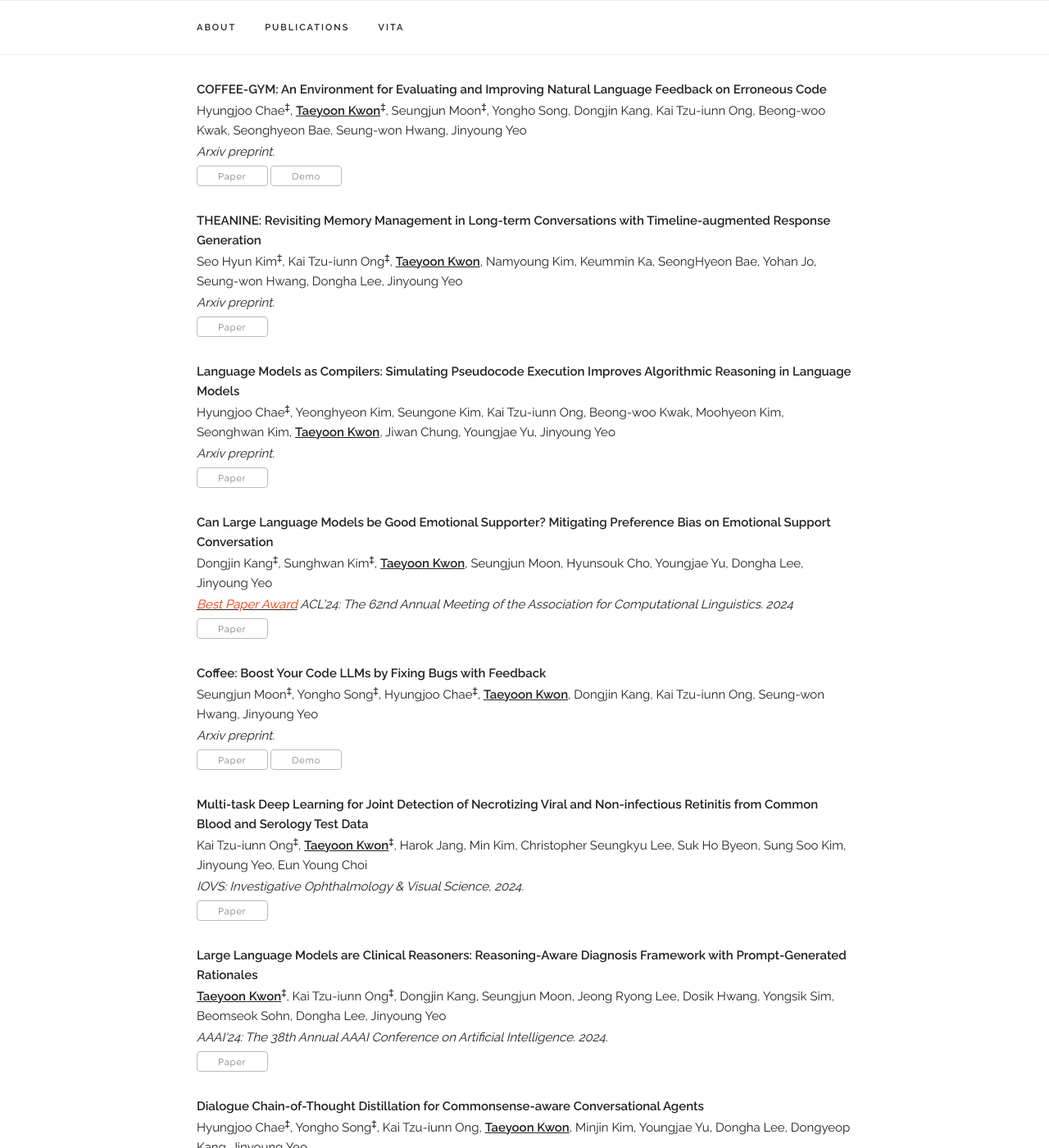
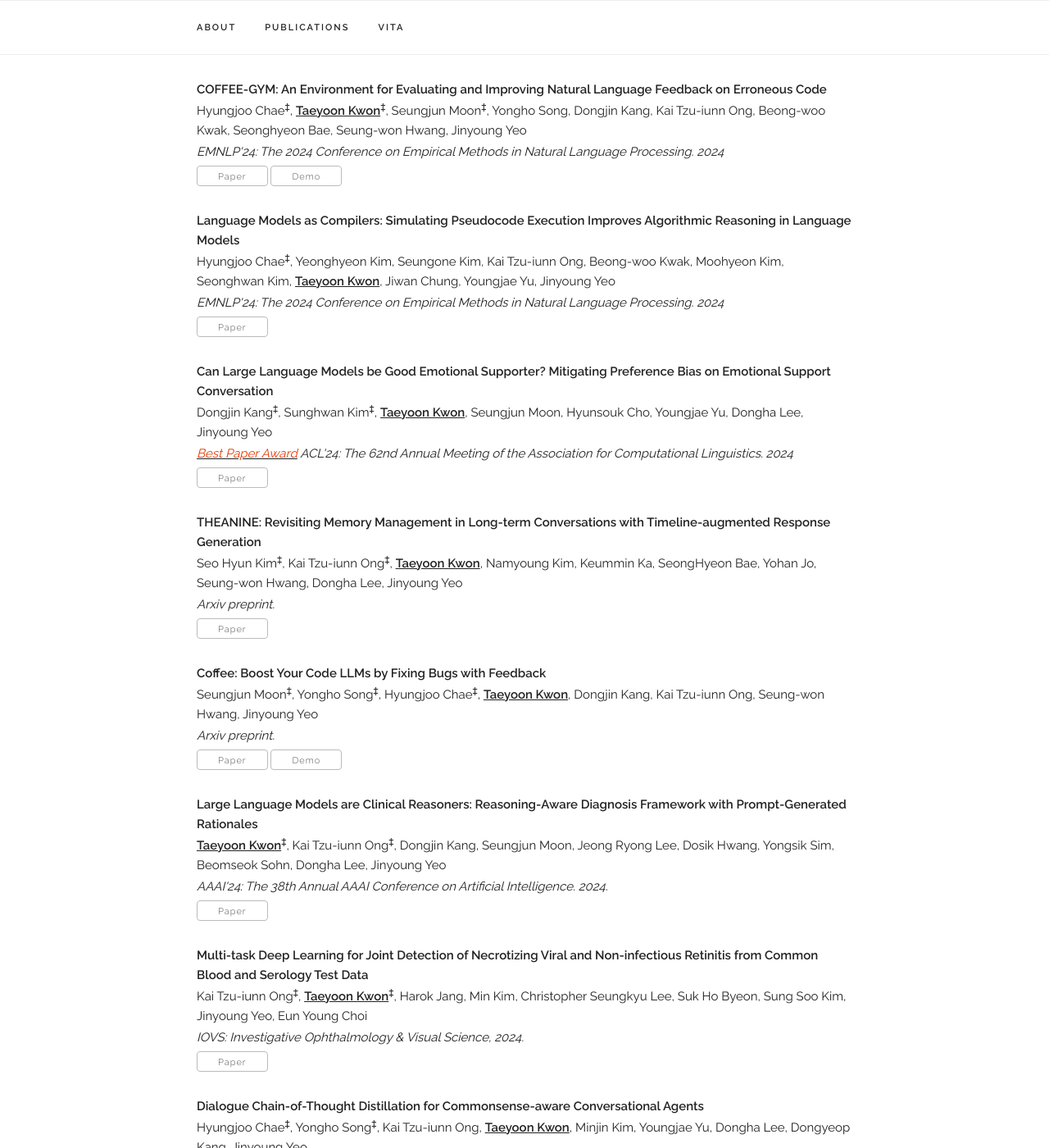
Before and after one commit to Connoriginal/Connoriginal.github.io, a Jekyll site: the page built from index.html, in a window 1280 px wide and 1400 px high, scrolled down 1173 px. Shown: the whole window at 82% size. Built offline with Jekyll 4.4.1, drawn with Linux system fonts in a browser that asks for light colours; some web fonts are replaced.

Commit message:
update 0923

```diff
--- a/_data/publications.yaml
+++ b/_data/publications.yaml
@@ -8,28 +8,28 @@ papers:
 
   - title: "COFFEE-GYM: An Environment for Evaluating and Improving Natural Language Feedback on Erroneous Code"
     authors: "Hyungjoo Chae<sup>‡</sup>, <b><u>Taeyoon Kwon</u></b><sup>‡</sup>, Seungjun Moon<sup>‡</sup>, Yongho Song, Dongjin Kang, Kai Tzu-iunn Ong, Beong-woo Kwak, Seonghyeon Bae, Seung-won Hwang, Jinyoung Yeo"
-    venue: "Arxiv preprint."
+    venue: "EMNLP'24: The 2024 Conference on Empirical Methods in Natural Language Processing. 2024"
     paper_pdf: "https://huggingface.co/spaces/Coffee-Gym/Project-Coffee-Gym/blob/main/ACL24__Code_Edit.pdf"
     demo: "https://huggingface.co/spaces/Coffee-Gym/Project-Coffee-Gym"
-    selected: n
+    selected: y
+
+  - title: "Language Models as Compilers: Simulating Pseudocode Execution Improves Algorithmic Reasoning in Language Models"
+    authors: "Hyungjoo Chae<sup>‡</sup>, Yeonghyeon Kim, Seungone Kim, Kai Tzu-iunn Ong, Beong-woo Kwak, Moohyeon Kim, Seonghwan Kim, <b><u>Taeyoon Kwon</u></b>, Jiwan Chung, Youngjae Yu, Jinyoung Yeo"
+    venue: "EMNLP'24: The 2024 Conference on Empirical Methods in Natural Language Processing. 2024"
+    paper_pdf: "https://arxiv.org/abs/2404.02575"
+    selected: y
+
+  - title: "Can Large Language Models be Good Emotional Supporter? Mitigating Preference Bias on Emotional Support Conversation"
+    authors: "Dongjin Kang<sup>‡</sup>, Sunghwan Kim<sup>‡</sup>, <b><u>Taeyoon Kwon</u></b>, Seungjun Moon, Hyunsouk Cho, Youngjae Yu, Dongha Lee, Jinyoung Yeo"
+    venue: "<u><a style='color:#ea3800'>Best Paper Award</a></u> ACL'24: The 62nd Annual Meeting of the Association for Computational Linguistics. 2024"
+    paper_pdf: "https://arxiv.org/abs/2402.13211"
+    selected: y
 
   - title: "THEANINE: Revisiting Memory Management in Long-term Conversations with Timeline-augmented Response Generation"
     authors: "Seo Hyun Kim<sup>‡</sup>, Kai Tzu-iunn Ong<sup>‡</sup>, <b><u>Taeyoon Kwon</u></b>, Namyoung Kim, Keummin Ka, SeongHyeon Bae, Yohan Jo, Seung-won Hwang, Dongha Lee, Jinyoung Yeo"
     venue: "Arxiv preprint."
     paper_pdf: "https://arxiv.org/abs/2406.10996"
     selected: n
-
-  - title: "Language Models as Compilers: Simulating Pseudocode Execution Improves Algorithmic Reasoning in Language Models"
-    authors: "Hyungjoo Chae<sup>‡</sup>, Yeonghyeon Kim, Seungone Kim, Kai Tzu-iunn Ong, Beong-woo Kwak, Moohyeon Kim, Seonghwan Kim, <b><u>Taeyoon Kwon</u></b>, Jiwan Chung, Youngjae Yu, Jinyoung Yeo"
-    venue: "Arxiv preprint."
-    paper_pdf: "https://arxiv.org/abs/2404.02575"
-    selected: n
-
-  - title: "Can Large Language Models be Good Emotional Supporter? Mitigating Preference Bias on Emotional Support Conversation"
-    authors: "Dongjin Kang<sup>‡</sup>, Sunghwan Kim<sup>‡</sup>, <b><u>Taeyoon Kwon</u></b>, Seungjun Moon, Hyunsouk Cho, Youngjae Yu, Dongha Lee, Jinyoung Yeo"
-    venue: "<u><a style='color:#ea3800'>Best Paper Award</a></u> ACL'24: The 62nd Annual Meeting of the Association for Computational Linguistics. 2024"
-    paper_pdf: "https://arxiv.org/abs/2402.13211"
-    selected: y
 
   - title: "Coffee: Boost Your Code LLMs by Fixing Bugs with Feedback"
     authors: "Seungjun Moon<sup>‡</sup>, Yongho Song<sup>‡</sup>, Hyungjoo Chae<sup>‡</sup>, <b><u>Taeyoon Kwon</u></b>, Dongjin Kang, Kai Tzu-iunn Ong, Seung-won Hwang, Jinyoung Yeo"
@@ -38,16 +38,16 @@ papers:
     demo: "https://kyle8581.github.io/COFFEE-DEMO/"
     selected: n
 
+  - title: "Large Language Models are Clinical Reasoners: Reasoning-Aware Diagnosis Framework with Prompt-Generated Rationales"
+    authors: "<b><u>Taeyoon Kwon</u></b><sup>‡</sup>, Kai Tzu-iunn Ong<sup>‡</sup>, Dongjin Kang, Seungjun Moon, Jeong Ryong Lee, Dosik Hwang, Yongsik Sim, Beomseok Sohn, Dongha Lee, Jinyoung Yeo"
+    venue: "AAAI'24: The 38th Annual AAAI Conference on Artificial Intelligence. 2024."
+    paper_pdf: "https://arxiv.org/abs/2312.07399"
+    selected: y
+
   - title: "Multi-task Deep Learning for Joint Detection of Necrotizing Viral and Non-infectious Retinitis from Common Blood and Serology Test Data"
     authors: "Kai Tzu-iunn Ong<sup>‡</sup>, <b><u>Taeyoon Kwon</u></b><sup>‡</sup>, Harok Jang, Min Kim, Christopher Seungkyu Lee, Suk Ho Byeon, Sung Soo Kim, Jinyoung Yeo, Eun Young Choi"
     venue: "IOVS: Investigative Ophthalmology & Visual Science, 2024."
     paper_pdf: "https://iovs.arvojournals.org/article.aspx?articleid=2793342"
-    selected: y
-
-  - title: "Large Language Models are Clinical Reasoners: Reasoning-Aware Diagnosis Framework with Prompt-Generated Rationales"
-    authors: "<b><u>Taeyoon Kwon</u></b><sup>‡</sup>, Kai Tzu-iunn Ong<sup>‡</sup>, Dongjin Kang, Seungjun Moon, Jeong Ryong Lee, Dosik Hwang, Yongsik Sim, Beomseok Sohn, Dongha Lee, Jinyoung Yeo"
-    venue: "AAAI'24: The 38th Annual AAAI Conference on Artificial Intelligence. 2024."
-    paper_pdf: "https://arxiv.org/abs/2312.07399"
     selected: y
 
   - title: "Dialogue Chain-of-Thought Distillation for Commonsense-aware Conversational Agents"
```
Also changed, not shown: 3 other files.
